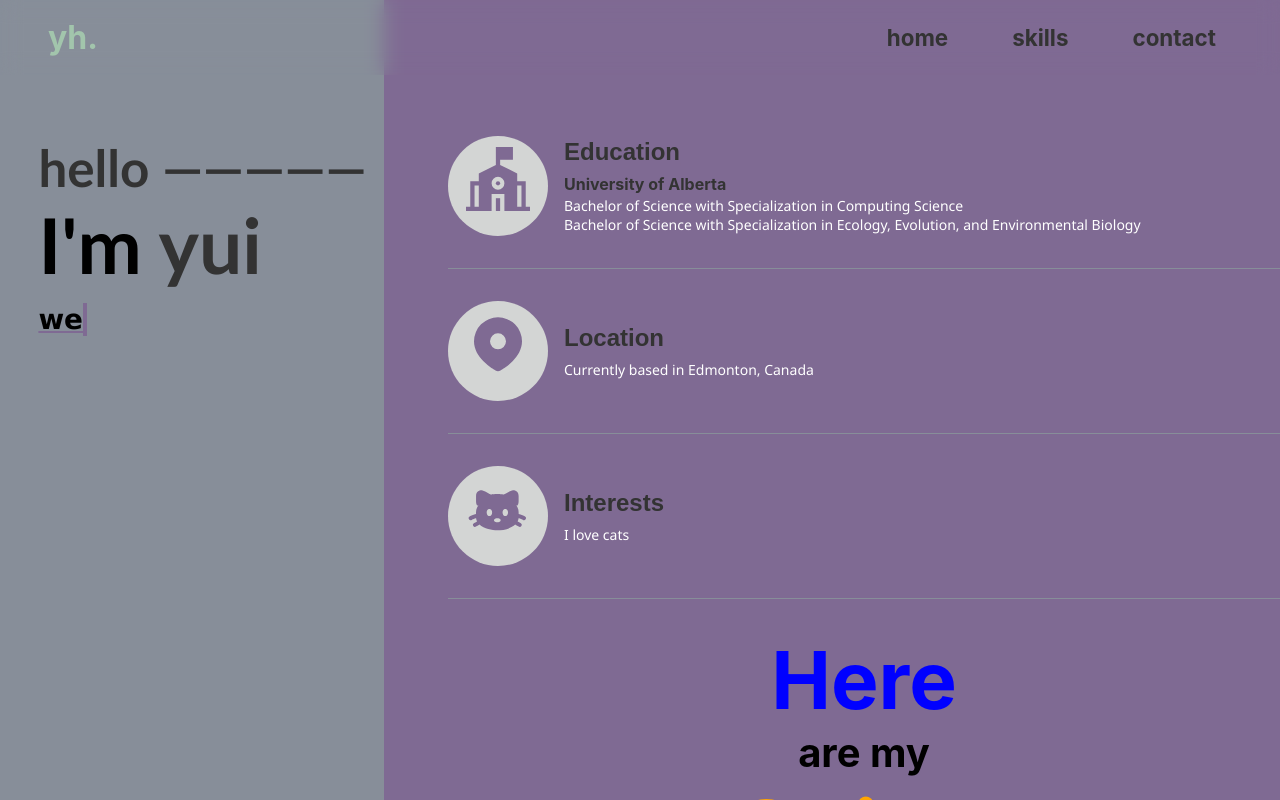
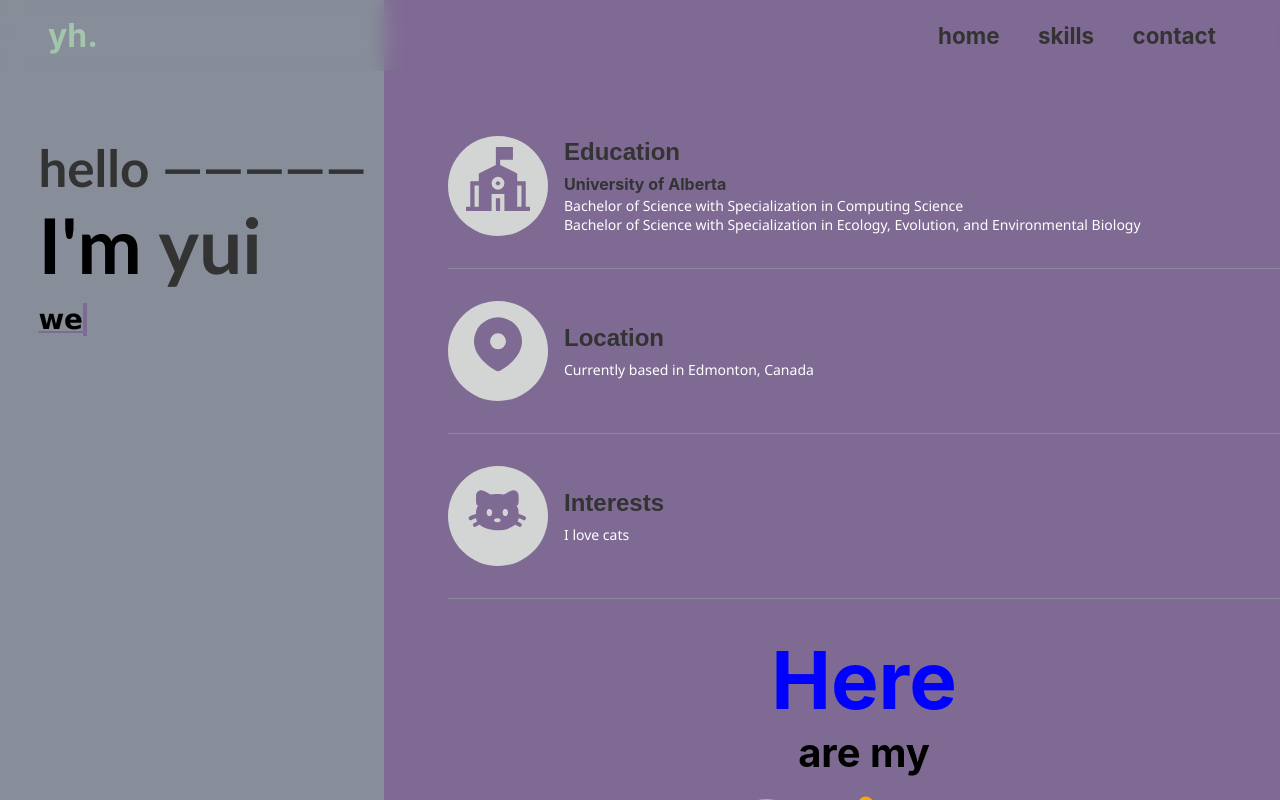
Before and after one commit to antarc0y/antarc0y.github.io, a SvelteKit app: page / in a window 1280 px wide. Built offline with nearby package versions, Linux system fonts and the light colour scheme.

Commit message:
styled the nav bar

```diff
--- a/src/components/nav.svelte
+++ b/src/components/nav.svelte
@@ -43,34 +43,37 @@
 		justify-content: space-between;
 		align-items: center;
 		backdrop-filter: blur(10px);
-		background: none; /* Removes any background */
-		color: white; /* Adjust color as needed */
+		background: none;
+		color: white;
 	}
 
 	.logo {
-		font-size: 2rem; /* Adjust size as needed */
-		font-weight: bold; /* Adjust weight as needed */
+		font-size: 2rem;
+		font-weight: bold;
 		color: #a2c5ac;
-	}
-
-	.nav-links {
-		display: flex;
-		gap: 2rem; /* Adjust gap as needed */
 	}
 
 	.nav-links a {
 		color: #333;
 		text-decoration: none;
-		transition: color 0.3s;
 		padding: 0.5rem 1rem;
 		font-weight: bold;
+		position: relative;
+		overflow: hidden;
+		background: linear-gradient(to right, #a2c5ac 50%, #333 50%);
+		background-size: 200% 100%;
+		background-position: right bottom;
+		transition: background-position 0.5s ease-out, color 0.5s ease-out;
+		-webkit-background-clip: text;
+		-webkit-text-fill-color: transparent;
 	}
 
 	.nav-links a:hover {
-		color: #cccccc; /* Hover color */
-		text-decoration: underline;
-		text-decoration-color: #cccccc; /* Underline color */
+		background-position: left bottom;
+		color: #a2c5ac;
 	}
 
-	/* You may need to adjust media queries for responsiveness */
+	.nav-links a:hover::after {
+		right: 0;
+	}
 </style>
```
